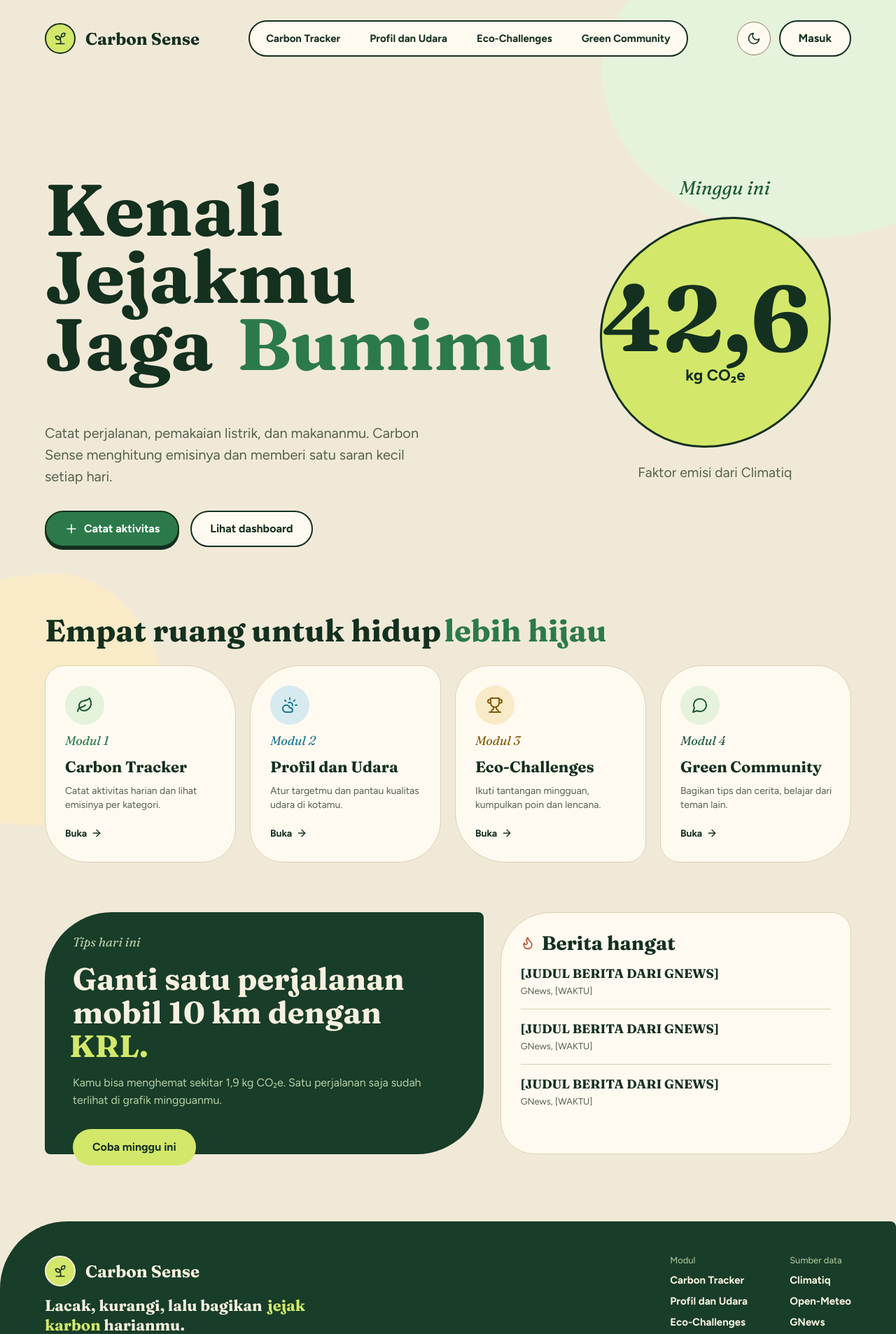
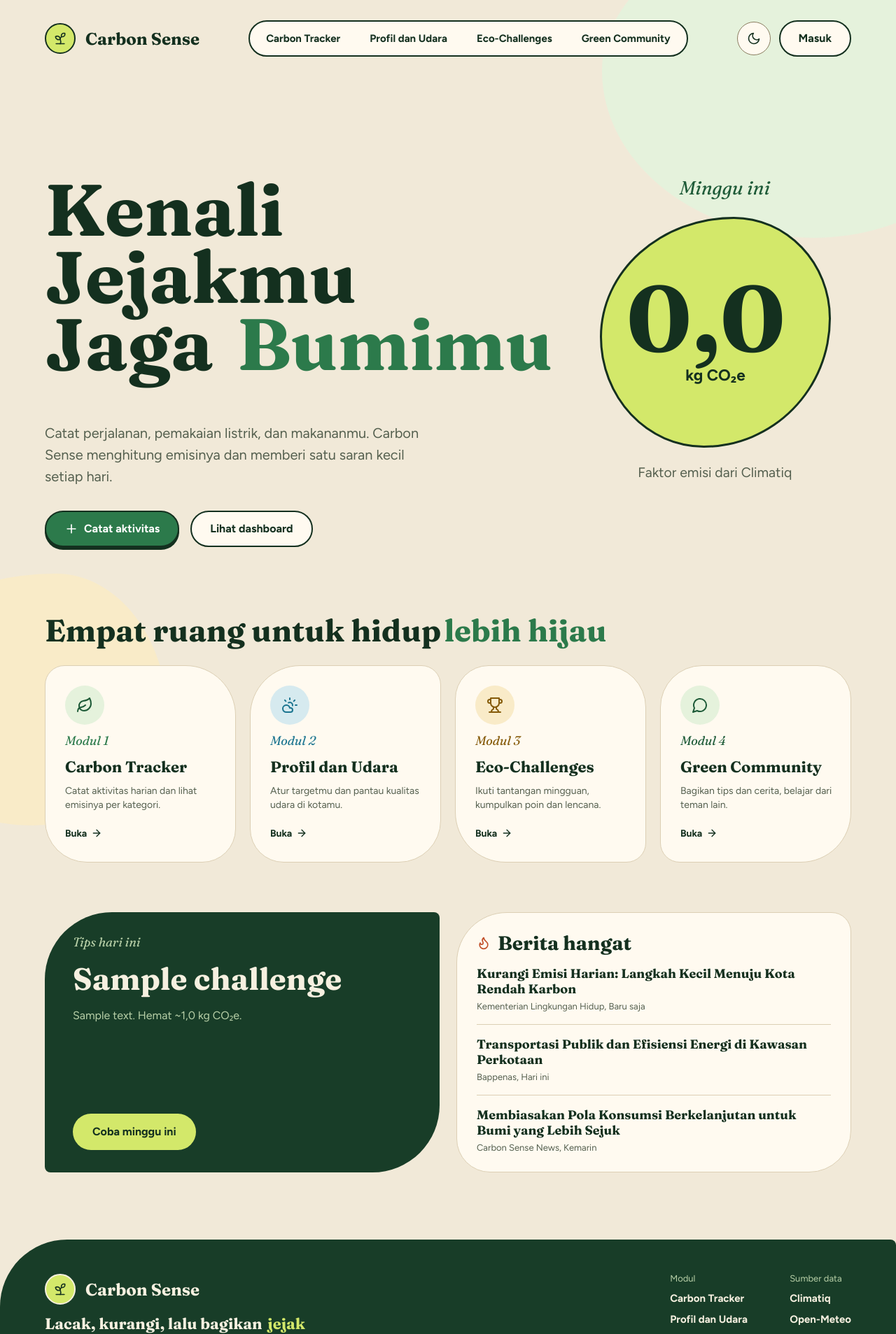
Before and after one commit to PBP-B-11/carbon-sense, a Django app: page / in a window 1280 px wide. Shown: the top 1907 px of the page at 70% size. Run offline with Django 5.2, Linux system fonts and the light colour scheme; tables that the repository leaves empty hold one stand-in row (values such as "Sample post").

Commit message:
feat(home): dynamically fill home content and balance news card layout

```diff
--- a/home/templates/home/index.html
+++ b/home/templates/home/index.html
@@ -19,11 +19,11 @@
       </div>
       <div class="seed-col">
         <p class="eyebrow">Minggu ini</p>
-        <div class="seed seed--lg" role="img" aria-label="42,6 kilogram CO2e minggu ini">
-          <span class="num">42,6</span>
+        <div class="seed seed--lg" role="img" aria-label="{{ weekly_emissions|floatformat:1 }} kilogram CO2e minggu ini">
+          <span class="num">{{ weekly_emissions|floatformat:1 }}</span>
           <span class="unit">kg CO₂e</span>
         </div>
-        <p class="caption">Faktor emisi dari Climatiq</p>
+        <p class="caption">{% if request.user.is_authenticated %}Berdasarkan aktivitas tersimpan{% else %}Faktor emisi dari Climatiq{% endif %}</p>
       </div>
     </section>
 
@@ -64,16 +64,21 @@
     <section class="home-feature container">
       <article class="card-dark tip" aria-labelledby="judul-tips">
         <p class="eyebrow">Tips hari ini</p>
-        <h2 id="judul-tips">Ganti satu perjalanan mobil 10 km dengan <span class="hl">KRL.</span></h2>
-        <p class="desc">Kamu bisa menghemat sekitar 1,9 kg CO₂e. Satu perjalanan saja sudah terlihat di grafik mingguanmu.</p>
-        <a class="btn btn--lichen" href="{% url 'tracker:index' %}">Coba minggu ini</a>
+        <h2 id="judul-tips">{{ tip.title|default:"Ganti satu perjalanan mobil 10 km dengan KRL." }}</h2>
+        <p class="desc">{{ tip.description|default:"Kamu bisa menghemat sekitar 1,9 kg CO₂e. Satu perjalanan saja sudah terlihat di grafik mingguanmu." }}{% if tip.estimated_saving_kg %} Hemat ~{{ tip.estimated_saving_kg|floatformat:1 }} kg CO₂e.{% endif %}</p>
+        <a class="btn btn--lichen" href="{% url 'challenges:index' %}">Coba minggu ini</a>
       </article>
       <section class="card card--b news" aria-labelledby="judul-berita">
         <div class="news-head"><svg width="20" height="20" viewBox="0 0 24 24" fill="none" stroke="currentColor" stroke-width="2" stroke-linecap="round" stroke-linejoin="round" aria-hidden="true"><use href="#i-flame"/></svg><h2 id="judul-berita">Berita hangat</h2></div>
         <ul>
-          <li class="news-item"><h3>[JUDUL BERITA DARI GNEWS]</h3><p>GNews, [WAKTU]</p></li>
-          <li class="news-item"><h3>[JUDUL BERITA DARI GNEWS]</h3><p>GNews, [WAKTU]</p></li>
-          <li class="news-item"><h3>[JUDUL BERITA DARI GNEWS]</h3><p>GNews, [WAKTU]</p></li>
+          {% for item in news %}
+          <li class="news-item">
+            <h3><a href="{{ item.url }}" target="_blank" rel="noopener noreferrer" style="color: inherit; text-decoration: none;">{{ item.title }}</a></h3>
+            <p>{{ item.source }}{% if item.time_str %}, {{ item.time_str }}{% endif %}</p>
+          </li>
+          {% empty %}
+          <li class="news-item"><p>Belum ada berita terbaru saat ini.</p></li>
+          {% endfor %}
         </ul>
       </section>
     </section>
--- a/home/views.py
+++ b/home/views.py
@@ -1,5 +1,80 @@
+from datetime import timedelta
+from decimal import Decimal
+
+from django.db.models import Sum
 from django.shortcuts import render
+from django.utils import timezone
+from django.utils.timesince import timesince
+
+from challenges.models import Challenge
+from community.news import fetch_news
+from tracker.models import CarbonActivity
+
+FALLBACK_NEWS = [
+    {
+        "title": "Kurangi Emisi Harian: Langkah Kecil Menuju Kota Rendah Karbon",
+        "source": "Kementerian Lingkungan Hidup",
+        "url": "/community/",
+        "time_str": "Baru saja",
+    },
+    {
+        "title": "Transportasi Publik dan Efisiensi Energi di Kawasan Perkotaan",
+        "source": "Bappenas",
+        "url": "/community/",
+        "time_str": "Hari ini",
+    },
+    {
+        "title": "Membiasakan Pola Konsumsi Berkelanjutan untuk Bumi yang Lebih Sejuk",
+        "source": "Carbon Sense News",
+        "url": "/community/",
+        "time_str": "Kemarin",
+    },
+]
 
 
 def index(request):
-    return render(request, "home/index.html")
+    """Halaman utama (Beranda) yang mengintegrasikan data dinamis dari seluruh modul."""
+    today = timezone.localdate()
+    week_start = today - timedelta(days=today.weekday())
+
+    # 1. Total emisi minggu ini dari Modul Tracker
+    if request.user.is_authenticated:
+        total_emission = CarbonActivity.objects.filter(
+            user=request.user, date__range=(week_start, today)
+        ).aggregate(total=Sum("emission_kg"))["total"] or Decimal("0")
+    else:
+        total_emission = Decimal("0")
+
+    # 2. Tips hari ini dari Modul Eco-Challenges
+    featured_tip = (
+        Challenge.objects.filter(estimated_saving_kg__gt=0).order_by("?").first()
+        or Challenge.objects.first()
+    )
+
+    # 3. Berita hangat dari GNews (Modul Community) dengan fallback anggun
+    raw_news = fetch_news(limit=3)
+    news_items = []
+    if raw_news:
+        for article in raw_news:
+            time_display = (
+                f"{timesince(article['published_at'])} lalu"
+                if article.get("published_at")
+                else "Hari ini"
+            )
+            news_items.append(
+                {
+                    "title": article.get("title", ""),
+                    "source": article.get("source", "GNews"),
+                    "url": article.get("url", "/community/"),
+                    "time_str": time_display,
+                }
+            )
+    else:
+        news_items = FALLBACK_NEWS
+
+    context = {
+        "weekly_emissions": total_emission,
+        "tip": featured_tip,
+        "news": news_items,
+    }
+    return render(request, "home/index.html", context)
--- a/static/css/styles.css
+++ b/static/css/styles.css
@@ -1046,14 +1046,18 @@ main {
 
 .home-feature {
   display: grid;
-  grid-template-columns: 1.25fr 1fr;
+  grid-template-columns: 1fr 1fr;
   gap: 24px;
   margin-top: 71.5px;
+  align-items: stretch;
 }
 
 .tip {
   padding: 32px 40px;
-  height: 346px;
+  min-height: 346px;
+  height: auto;
+  display: flex;
+  flex-direction: column;
 }
 
 .tip h2 {
@@ -1075,12 +1079,23 @@ main {
 }
 
 .tip .btn {
-  margin-top: 29px;
+  margin-top: auto;
+  align-self: flex-start;
 }
 
 .news {
-  padding: 26px 28px 0;
-  height: 346px;
+  padding: 26px 28px;
+  min-height: 346px;
+  height: auto;
+  display: flex;
+  flex-direction: column;
+}
+
+.news ul {
+  display: flex;
+  flex-direction: column;
+  justify-content: space-between;
+  flex-grow: 1;
 }
 
 .news-head {
```
Also changed, not shown: home/tests.py (+55 -1 lines).
